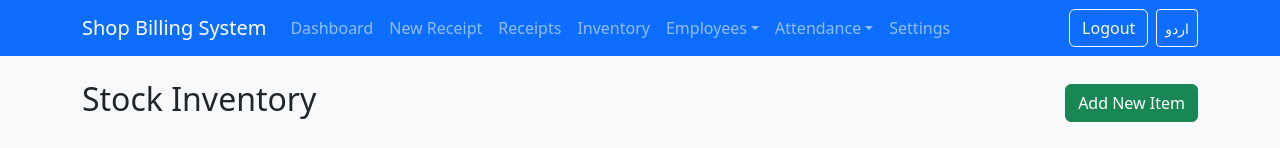
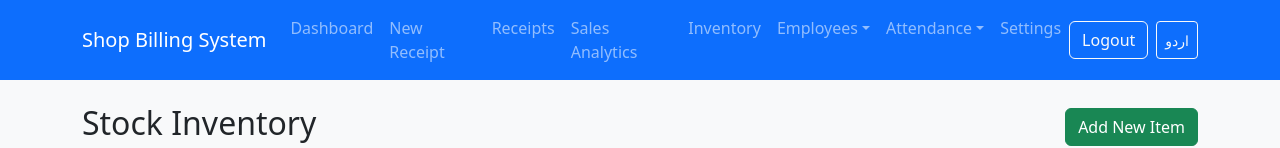
Before and after one commit to sarmadnaeem111/billing-system, a React (Create React App) app: page /stock in a window 1280 px wide. Shown: the top 148 px of the page. Built offline with nearby package versions, Linux system fonts and the light colour scheme; no server answers; the database is empty; sample sign-in values are in the browser's storage.

Commit message:
Update Navbar.js

```diff
--- a/src/components/Navbar.js
+++ b/src/components/Navbar.js
@@ -35,6 +35,7 @@ const MainNavbar = () => {
                 <Nav.Link as={Link} to="/dashboard"><Translate textKey="dashboard" /></Nav.Link>
                 <Nav.Link as={Link} to="/new-receipt"><Translate textKey="newReceipt" /></Nav.Link>
                 <Nav.Link as={Link} to="/receipts"><Translate textKey="receipts" /></Nav.Link>
+                <Nav.Link as={Link} to="/sales-analytics"><Translate textKey="salesAnalytics" fallback="Sales Analytics" /></Nav.Link>
                 <Nav.Link as={Link} to="/stock"><Translate textKey="inventory" /></Nav.Link>
 
                 {/* Employee Management Dropdown */}
```
